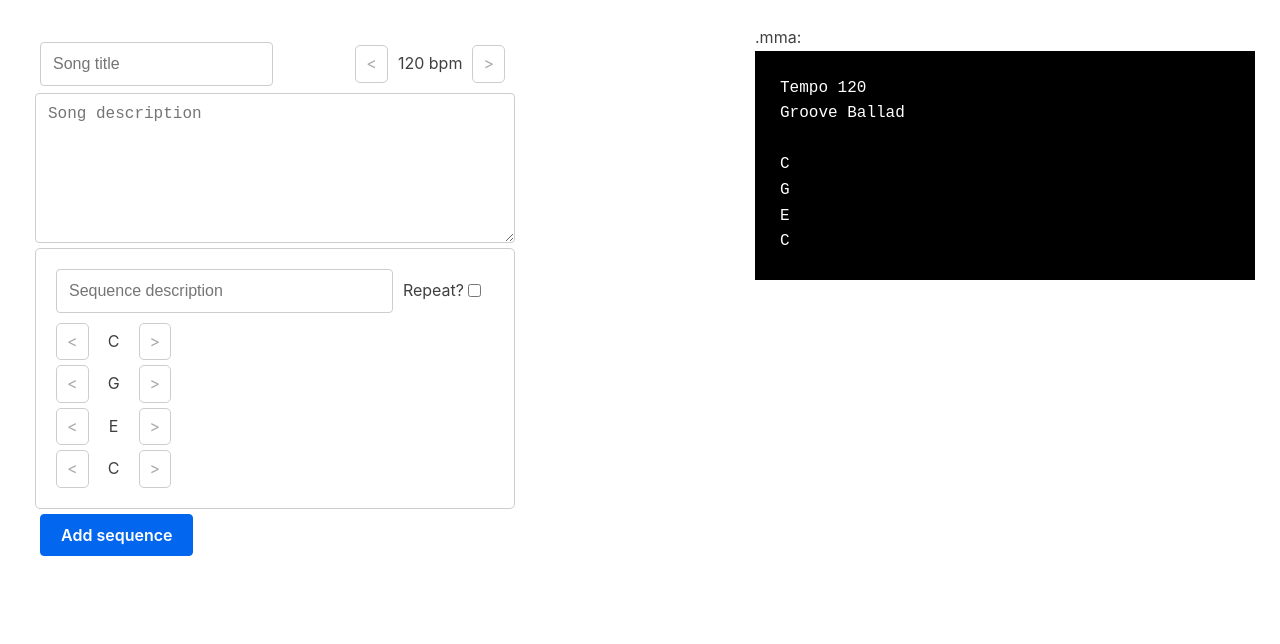
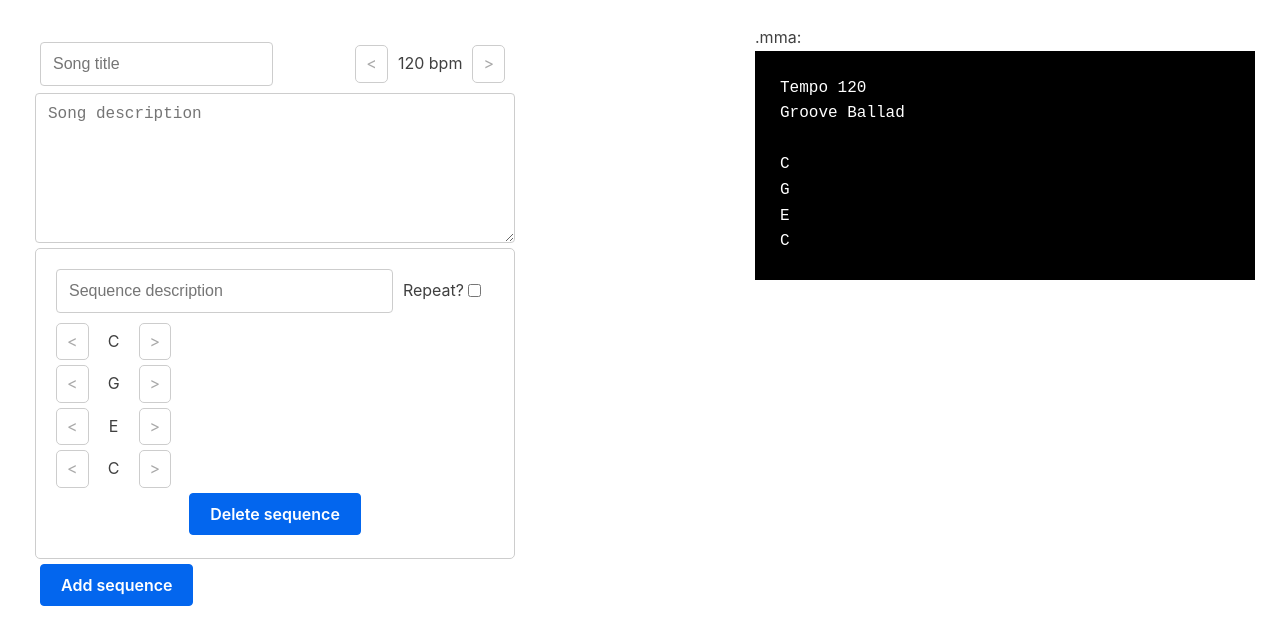
Before and after one commit to jdarthur/mma-ui, a React (Create React App) app: page / in a window 1280 px wide. Shown: the top 644 px of the page. Built offline with nearby package versions, Linux system fonts and the light colour scheme.

Commit message:
sequences are deletable

```diff
--- a/src/App.jsx
+++ b/src/App.jsx
@@ -7,10 +7,18 @@ import NewSequence from "./NewSequence.jsx"
 import Sequence from "./Sequence.jsx"
 
 const START_TEMPO = 120
-const BASE_SEQUENCE = {
-    description: "",
-    repeat: false,
-    notes: ["C", "G", "E", "C"]
+// const BASE_SEQUENCE = {
+//     description: "",
+//     repeat: false,
+//     notes: ["C", "G", "E", "C"]
+// }
+
+function base_sequence() {
+    return {
+        description: "",
+        repeat: false,
+        notes: ["C", "G", "E", "C"]
+    }
 }
 
 class App extends Component {
@@ -19,7 +27,7 @@ class App extends Component {
         title: "",
         description: "",
         tempo: START_TEMPO,
-        sequences: [BASE_SEQUENCE]
+        sequences: [base_sequence()]
 
     }
 
@@ -45,24 +53,25 @@ class App extends Component {
     add_sequence = () => {
         const sequences = this.state.sequences
 
-        const seq_copy = {
-           description: BASE_SEQUENCE.description,
-           repeat: BASE_SEQUENCE.repeat,
-           notes: []
-        }
-        for (let i = 0; i < BASE_SEQUENCE.notes.length; i++) {
-            seq_copy.notes.push(BASE_SEQUENCE.notes[i])
-        }
-
+        const seq_copy = base_sequence()
         sequences.push(seq_copy)
         this.setState({"sequences" : sequences})
+    }
+
+    delete_sequence = (del_index) => {
+        console.log("del " + del_index)
+        const sequences = this.state.sequences
+        sequences.splice(del_index, 1)
+        console.log(sequences)
+
+        this.setState({sequences: sequences})
     }
 
     render() {
         const sequences = this.state.sequences.map((sequence, index) => (
             <Sequence key={index} index={index} set_function={this.set_sequence}
-                      repeat={sequence.repeat} description={sequence.description}
-                      notes={sequence.notes} />
+                      repeat={sequence.repeat}  description={sequence.description}
+                      notes={sequence.notes}    delete_function={this.delete_sequence} />
           ))
 
         return (
--- a/src/NewSequence.jsx
+++ b/src/NewSequence.jsx
@@ -9,7 +9,7 @@ class NewSequence extends Component {
     render() {
         return (
             <div className="add_sequence">
-                <button type="checkbox" onClick={this.add_sequence} > Add sequence </button>
+                <button onClick={this.add_sequence} > Add sequence </button>
             </div>
         )
     }
--- a/src/Sequence.jsx
+++ b/src/Sequence.jsx
@@ -34,6 +34,10 @@ class Sequence extends Component {
         })
     }
 
+    delete_self = ()  => {
+        this.props.delete_function(this.props.index)
+    }
+
     render() {
         const notes1 = this.state.notes.map((note, index) => (
             <Note key={index} note={note}
@@ -54,6 +58,7 @@ class Sequence extends Component {
 
 
                 {notes1}
+                <button onClick={this.delete_self} > Delete sequence </button>
             </div>
         )
     }
```
